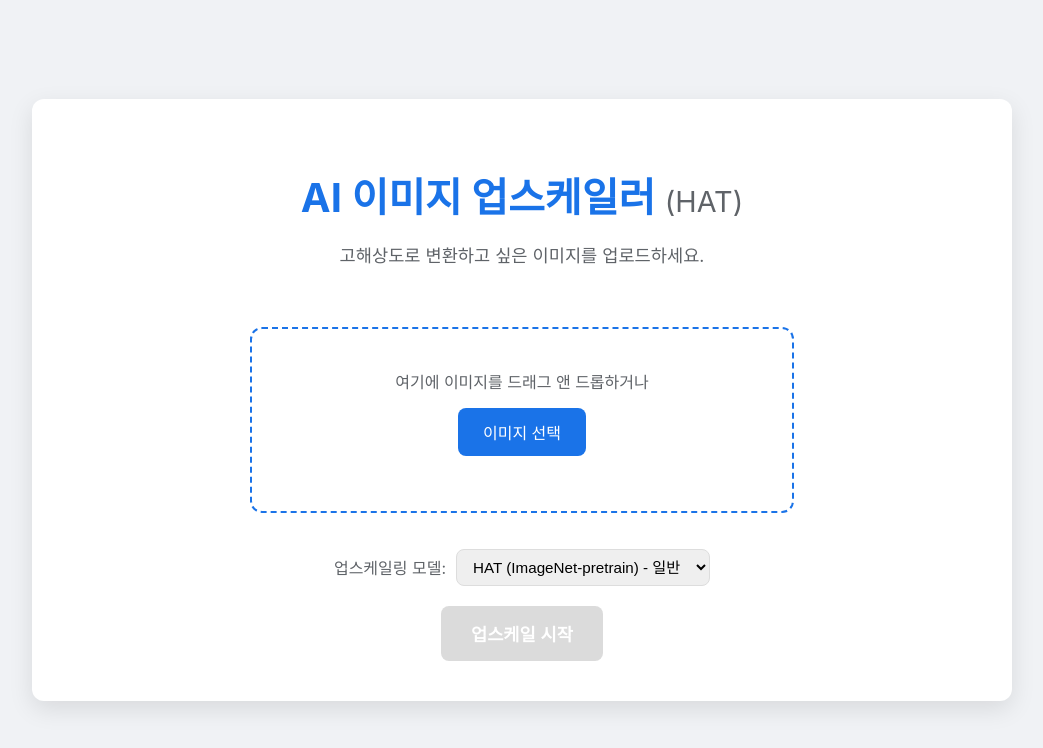
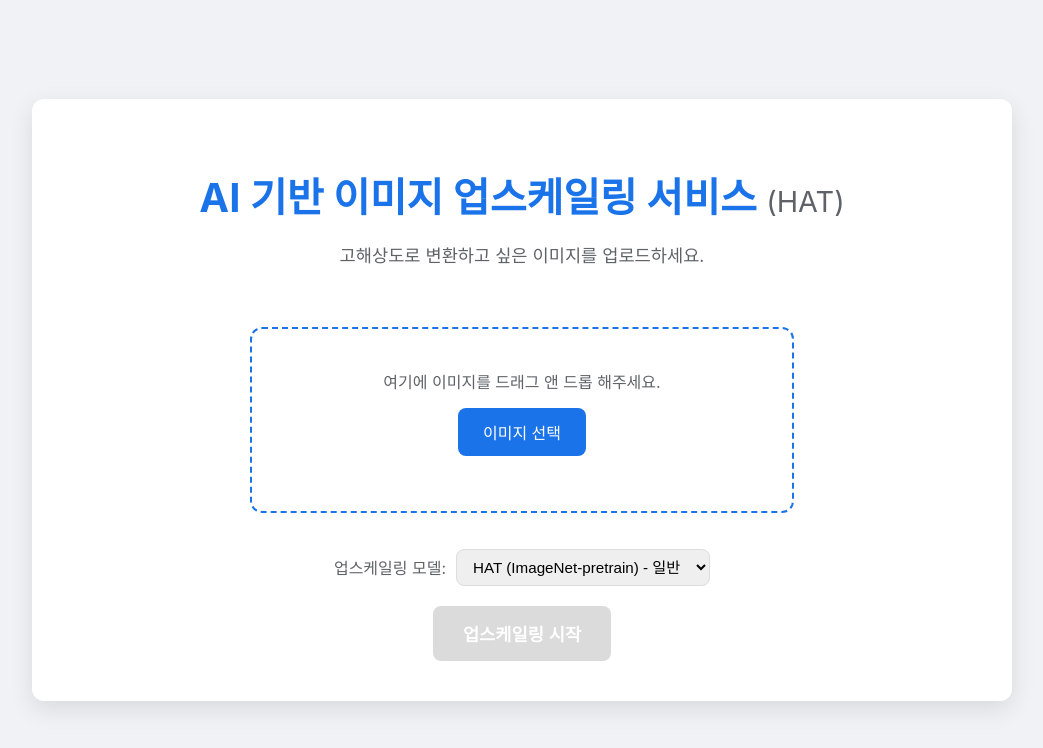
Before and after one commit to kosonkh7/AI-Upscaling, a plain HTML site: page frontend/index.html in a window 1280 px wide. Shown: the whole page, without its empty margins (118-1161 px from the left). Drawn offline with Linux system fonts and the light colour scheme.

Commit message:
style: Update index.html

```diff
--- a/frontend/index.html
+++ b/frontend/index.html
@@ -9,14 +9,14 @@
 <body>
     <div class="container">
         <header>
-            <h1>AI 이미지 업스케일러 <span class="model-name">(HAT)</span></h1>
+            <h1>AI 기반 이미지 업스케일링 서비스 <span class="model-name">(HAT)</span></h1>
             <p class="subtitle">고해상도로 변환하고 싶은 이미지를 업로드하세요.</p>
         </header>
 
         <main>
             <div class="upload-section" id="upload-section">
                 <div class="drop-area" id="drop-area">
-                    <p>여기에 이미지를 드래그 앤 드롭하거나</p>
+                    <p>여기에 이미지를 드래그 앤 드롭 해주세요.</p>
                     <input type="file" id="image-upload" accept="image/*" hidden>
                     <label for="image-upload" class="upload-button">이미지 선택</label>
                     <p class="file-info" id="file-info"></p>
@@ -25,10 +25,10 @@
                     <label for="model-select">업스케일링 모델:</label>
                     <select id="model-select">
                         <option value="HAT_SRx4_ImageNet-pretrain" selected>HAT (ImageNet-pretrain) - 일반</option>
-                        <option value="Real_HAT_GAN_SRx4">Real-HAT (GAN) - 사실적</option>
+                        <option value="Real_HAT_GAN_SRx4">Real-HAT(GAN) - 초고해상도</option>
                     </select>
                 </div>
-                <button class="upscale-button" id="upscale-button" disabled>업스케일 시작</button>
+                <button class="upscale-button" id="upscale-button" disabled>업스케일링 시작</button>
             </div>
 
             <div class="processing-section" id="processing-section" style="display: none;">
@@ -44,7 +44,7 @@
                     </div>
                     <div class="image-container upscaled-image-container">
                         <img id="upscaled-image" src="" alt="Upscaled Image">
-                        <div class="image-label">업스케일</div>
+                        <div class="image-label">업스케일링</div>
                     </div>
                     <div class="slider-handle" id="slider-handle">
                         <div class="slider-arrow left"></div>
@@ -52,7 +52,7 @@
                         <div class="slider-arrow right"></div>
                     </div>
                 </div>
-                <a id="download-link" href="" download="upscaled_image.png" class="download-button">업스케일된 이미지 다운로드</a>
+                <a id="download-link" href="" download="upscaled_image.png" class="download-button">업스케일링 결과 다운로드</a>
                 <button class="reset-button" id="reset-button">다시 시작</button>
             </div>
 
--- a/frontend/style.css
+++ b/frontend/style.css
@@ -221,6 +221,7 @@ header h1 {
 }
 
 .original-image-container {
+    /* 이 컨테이너는 슬라이더의 전체 영역을 차지 */
     width: 100%;
 }
 
```
Also changed, not shown: 1 other file.
